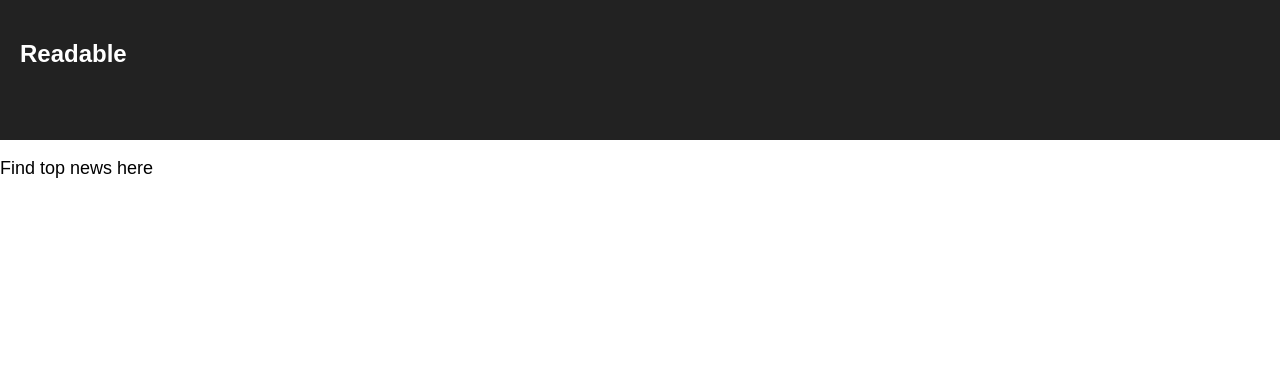
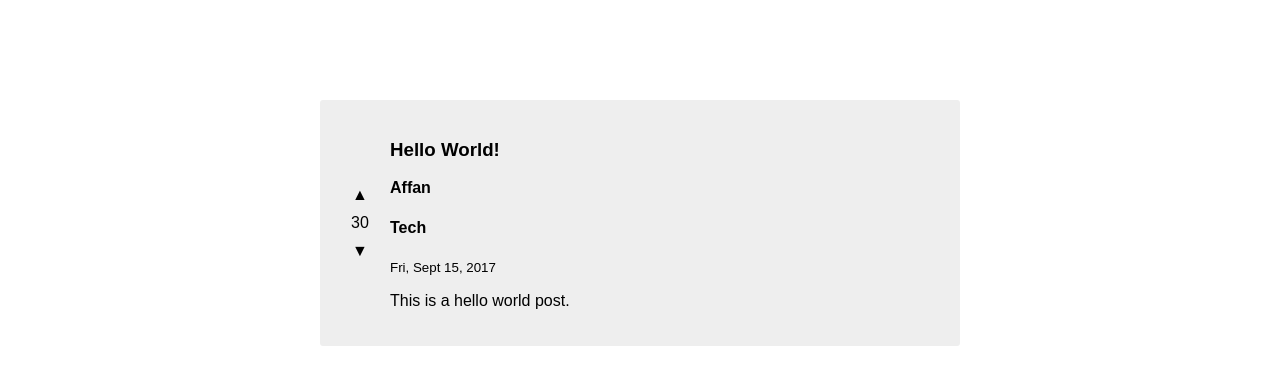
Before and after one commit to affansajid/readable, a React (Create React App) app: page / in a window 1280 px wide. Shown: the top 384 px of the page. Built offline with nearby package versions, Linux system fonts and the light colour scheme.

Commit message:
Render static posts

```diff
--- a/src/actions/index.js
+++ b/src/actions/index.js
@@ -16,8 +16,13 @@ export function fetchPosts (category) {
       posts: [
         {
           title: "Hello World!",
+          id: 12432423,
           body: "This is a hello world post.",
-          author: "Affan"
+          author: "Affan",
+          timestamp: "Fri, Sept 15, 2017",
+          voteScore: 30,
+          deleted: false,
+          category: "Tech"
         }
       ]
     }
--- a/src/components/App.js
+++ b/src/components/App.js
@@ -1,16 +1,15 @@
 import React, { Component } from 'react';
+import ShowPosts from './showPosts';
 import '../App.css';
+import { fetchPosts, fetchCategories } from '../utils/api'
 
 class App extends Component {
   render() {
     return (
       <div className="App">
-        <div className="App-header">
-          <h2>Readable</h2>
+        <div className="posts-container">
+          <ShowPosts />
         </div>
-        <p className="App-intro">
-          Find top news here
-        </p>
       </div>
     );
   }
--- a/src/components/showPosts.js
+++ b/src/components/showPosts.js
@@ -1,12 +1,49 @@
 import React, { Component } from 'react';
 import { connect } from 'react-redux';
+import { fetchPosts } from '../actions';
 
-class showPosts extends Component {
-  render()
+class ShowPosts extends Component {
+
+  componentWillMount() {
+    this.props.fetchPosts();
+  }
+
+  renderPost(post) {
+    return (
+      <div className="post">
+        <div className="post-score">
+          <div className="add-score">&#x25B2;</div>
+          <div className="score-count">{ post.voteScore }</div>
+          <div className="minus-score">&#x25BC;</div>
+        </div>
+        <div className="post-details">
+          <h3 className="post-title">{ post.title }</h3>
+          <h4 className="post-author">{ post.author }</h4>
+          <h4 className="post-category">{ post.category }</h4>
+          <small className="post-date">{ post.timestamp }</small>
+          <p className="post-body">{ post.body }</p>
+        </div>
+      </div>
+    )
+  }
+
+  render() {
+    return (
+      <div className="posts">
+        {this.props.posts.map(this.renderPost)}
+      </div>
+    )
+  }
 }
 
-function mapStateToProps() {
-
+function mapStateToProps(state) {
+  return { posts: state.posts }
 }
 
-export default connect(mapStateToProps)(showPosts);
+function mapDispatchToProps (dispatch) {
+  return {
+    fetchPosts: (data) => dispatch(fetchPosts(data)),
+  }
+}
+
+export default connect(mapStateToProps, mapDispatchToProps)(ShowPosts);
```
